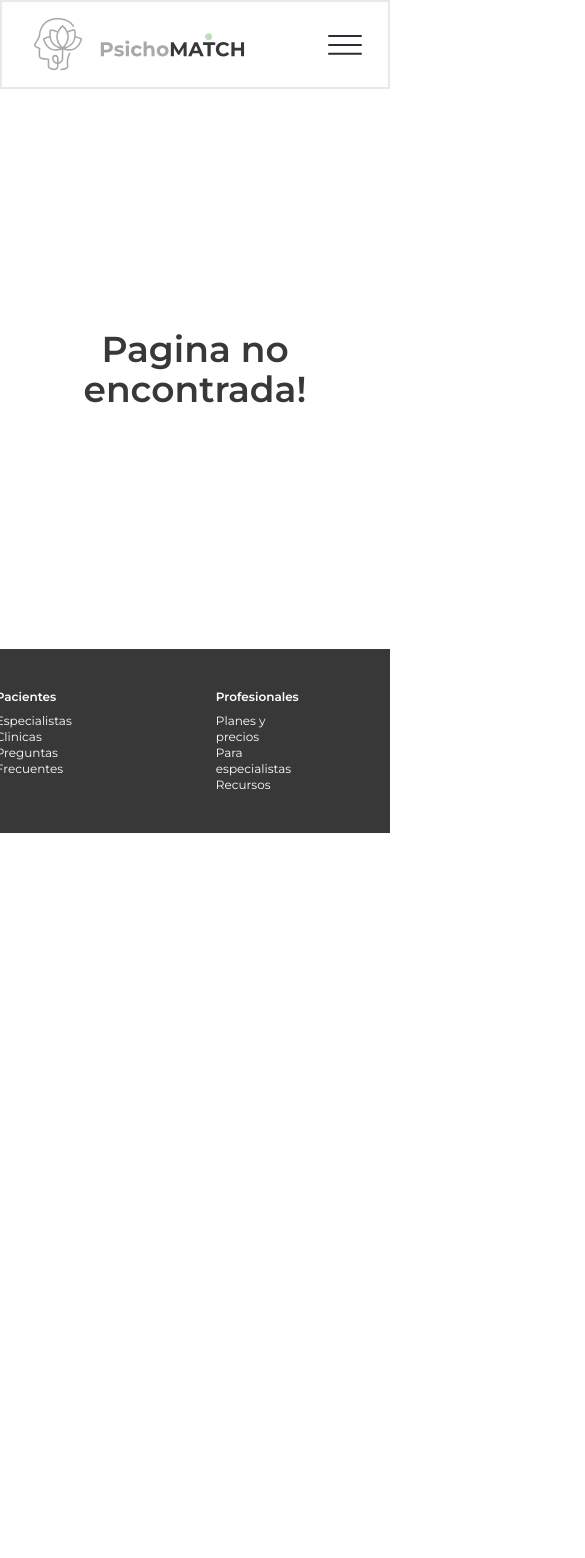
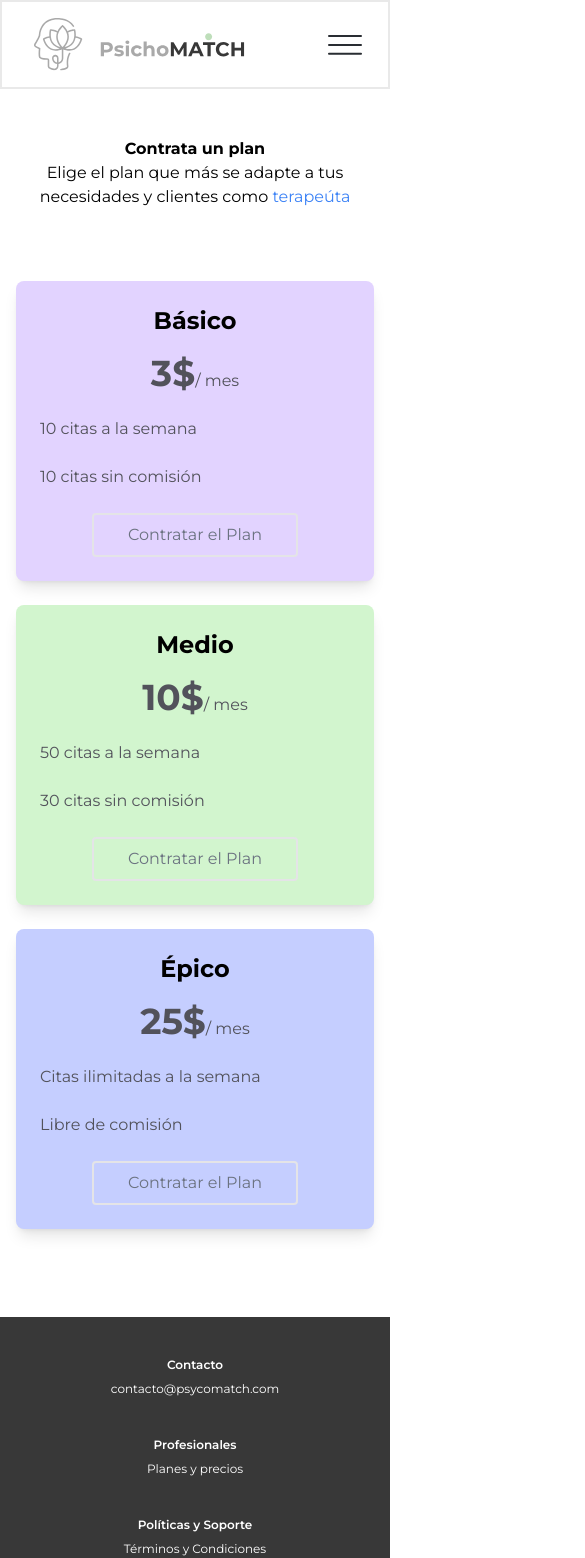
Before and after one commit to No-Country/C14-09-n-React-Node-Psichomatch, a React (Vite) app in the folder Frontend/: page /plans in a window 390 px wide. Shown: the top 1558 px of the page, 585 px wide, since content can reach past the window. Before the commit the page ends 844 px from the top, so only its background shows below. Built offline with nearby package versions, Linux system fonts and the light colour scheme.

Commit message:
Add Plans page and responsive footer

```diff
--- /dev/null
+++ b/Frontend/src/Components/PlanCard.jsx
@@ -0,0 +1,34 @@
+import React from "react";
+import { Link } from "react-router-dom";
+
+function PlanCard({ title, price, features, colorBg }) {
+  return (
+    <>
+      <div>
+        <h3 className="text-2xl font-bold text-center">{title}</h3>
+        <div className="mt-4 text-center text-zinc-600 dark:text-zinc-400">
+          <span className="text-4xl font-bold">{price}</span>/ mes
+        </div>
+        {
+            features.map((feature, index) => (
+                <div className="mt-6" key={index}>
+                    <span className="text-zinc-600 dark:text-dark-400">{feature}</span>
+                </div>
+            ))
+        }
+        { // Aquí se puede agregar lógica para veriifcar si hay jwt y mandarlo
+            // a la página de login o a la de contratación
+        }
+        <Link to={"/login"}>
+        <div className="mt-6 flex justify-center">
+            <button className="border-2 border-zinc-200 text-gray-500 hover:text-yellow-900 py-2 px-4 rounded w-2/3">
+                Contratar el Plan
+            </button>
+        </div>
+        </Link>
+      </div>
+    </>
+  );
+}
+
+export default PlanCard;
--- a/Frontend/src/Layouts/Footer.jsx
+++ b/Frontend/src/Layouts/Footer.jsx
@@ -1,32 +1,24 @@
+import { Link } from "react-router-dom";
+
 const Footer = function () {
   return (
-    <footer className="bg-[#383838] text-white p-10 text-xs row-start-3 row-end-4 col-start-1 col-end-6">
-      <div className="flex justify-center items-top gap-36">
-        <div>
+    <footer className="bg-[#383838] text-white p-10 text-xs ">
+      <div className="flex justify-center">
+      <div className="grid grid-cols-1 sm:grid-cols-2 md:grid-cols-3 lg:grid-cols-3 gap-10">
+        <div className="text-center">
           <h3 className="font-semibold">Contacto</h3>
-          <p className="mt-2">Email: contacto@psycomatch.com</p>
+          <p className="mt-2">contacto@psycomatch.com</p>
         </div>
-        <div>
-          <h3 className="font-semibold">Pacientes</h3>
-          <p className="mt-2">Especialistas</p>
-          <p>Clinicas</p>
-          <p>Preguntas Frecuentes</p>
+        <div className="text-center">
+          <h3 className="font-semibold">Profesionales</h3>
+          <Link to="/plans"><p className="mt-2">Planes y precios</p></Link>
         </div>
-        <div>
-          <h3 className="font-semibold">Profesionales</h3>
-          <p className="mt-2">Planes y precios</p>
-          <p>Para especialistas</p>
-          <p>Recursos</p>
+        <div className="text-center flex justify-items-end flex-col">
+          <h3 className="font-semibold">Políticas y Soporte</h3>
+          <Link to="/error"><p className="mt-2">Términos y Condiciones</p></Link>
+          <Link to="/error"><p>Política de privacidad</p></Link>
         </div>
-        <div>
-          <h3 className="font-semibold">Cuenta</h3>
-          <p className="mt-2">Tu Usuario</p>
-        </div>
-        <div>
-          <h3 className="font-semibold">Políticas y Soporte</h3>
-          <p className="mt-2">Términos y Condiciones</p>
-          <p>Política de privacidad</p>
-        </div>
+      </div>
       </div>
     </footer>
   );
--- a/Frontend/src/Pages/NotFoundScreen.jsx
+++ b/Frontend/src/Pages/NotFoundScreen.jsx
@@ -1,6 +1,6 @@
 export const NotFoundScreen = () => {
   return (
-    <div>
+    <div className="min-h-screen w-full py-12">
       <h1 className="text-Gray-dark text-center mx-auto my-60 text-4xl font-semibold">Pagina no encontrada!</h1>
     </div>
   );
--- /dev/null
+++ b/Frontend/src/Pages/Plans.jsx
@@ -0,0 +1,59 @@
+import React from 'react'
+import PlanCard from '../Components/PlanCard'
+
+function Plans() {
+  return (
+    <>
+    <section className="min-h-screen w-full py-12">
+      <section className='flex items-center flex-col w-full'>
+        <h1 className='font-bold'>Contrata un plan</h1>
+        <p className='mx-4 text-center'>Elige el plan que más se adapte a tus necesidades y clientes como
+          <span className='text-blue-500'> terapeúta</span></p>
+      </section>
+      <div className="flex items-center justify-center my-10">
+      <div className="container px-4 md:px-6">
+        <div className="grid grid-cols-1 gap-6 mt-8 md:grid-cols-3 md:gap-8">
+          <div className="flex flex-col p-6 bg-white shadow-lg rounded-lg justify-between bg-basic">
+            <PlanCard
+              title="Básico"
+              price="3$"
+              features={[
+                "10 citas a la semana",
+                "10 citas sin comisión",
+              ]}
+              colorBg="bg-epic"
+            />
+          </div>
+          <div className="flex flex-col p-6 bg-white shadow-lg rounded-lg justify-between bg-medium">
+
+            <PlanCard
+              title="Medio"
+              price="10$"
+              features={[
+                "50 citas a la semana",
+                "30 citas sin comisión",
+              ]}
+              colorBg="bg-medium"
+            />
+          </div>
+          <div className="flex flex-col p-6 bg-white shadow-lg rounded-lg justify-between bg-epic">
+            <PlanCard
+              title="Épico"
+              price="25$"
+              features={[
+                "Citas ilimitadas a la semana",
+                "Libre de comisión",
+              ]}
+              colorBg="bg-epic"
+            />
+          </div>
+        </div>
+      </div>
+      </div>
+    </section>
+    </>
+
+  )
+}
+
+export default Plans
--- a/Frontend/src/Routes/AppRouter.jsx
+++ b/Frontend/src/Routes/AppRouter.jsx
@@ -10,6 +10,7 @@ import { Services } from "../Pages/Services";
 import { RegisterPage } from "../Pages/RegisterPage";
 import { FindPsychologists } from "../Pages/FindPsychologists";
 import AppointmentPatient from "../Components/AppointmentPatient";
+import Plans from "../Pages/Plans";
 
 function AppRouter() {
   const { jwt } = useContext(JwtContext);
@@ -20,6 +21,7 @@ function AppRouter() {
       <Route path="/recuperarclave" element={<RecoverPassword />} />
       <Route path="/registro" element={<RegisterPage />} />
       <Route path="/servicios" element={<Services />} />
+      <Route path="/plans" element={<Plans />}/>
       {jwt.token !== undefined ? (
         <>
           <Route path="/dashboard/:id" element={<Dashboard />} />
--- a/Frontend/src/index.css
+++ b/Frontend/src/index.css
@@ -3,3 +3,19 @@
 @tailwind base;
 @tailwind components;
 @tailwind utilities;
+
+.bg-basic {
+  background-color: #E2D3FF;
+}
+
+.color-basic {
+    color: #E2D3FF;
+}
+
+.bg-medium {
+    background-color: #D2F5CE;
+}
+
+.bg-epic {
+    background-color: #C5CEFF;
+}
```
Also changed, not shown: 1 other file (tests, documents, lock files or other folders).
